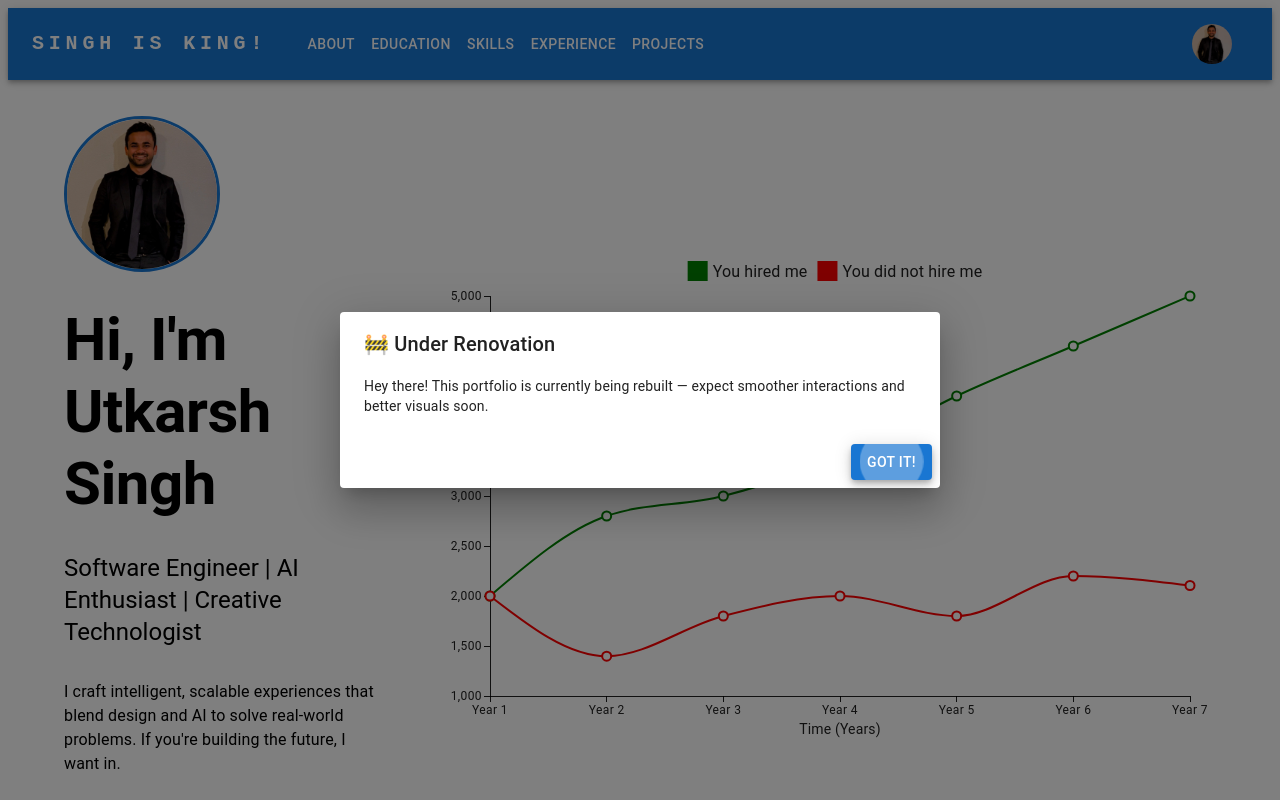
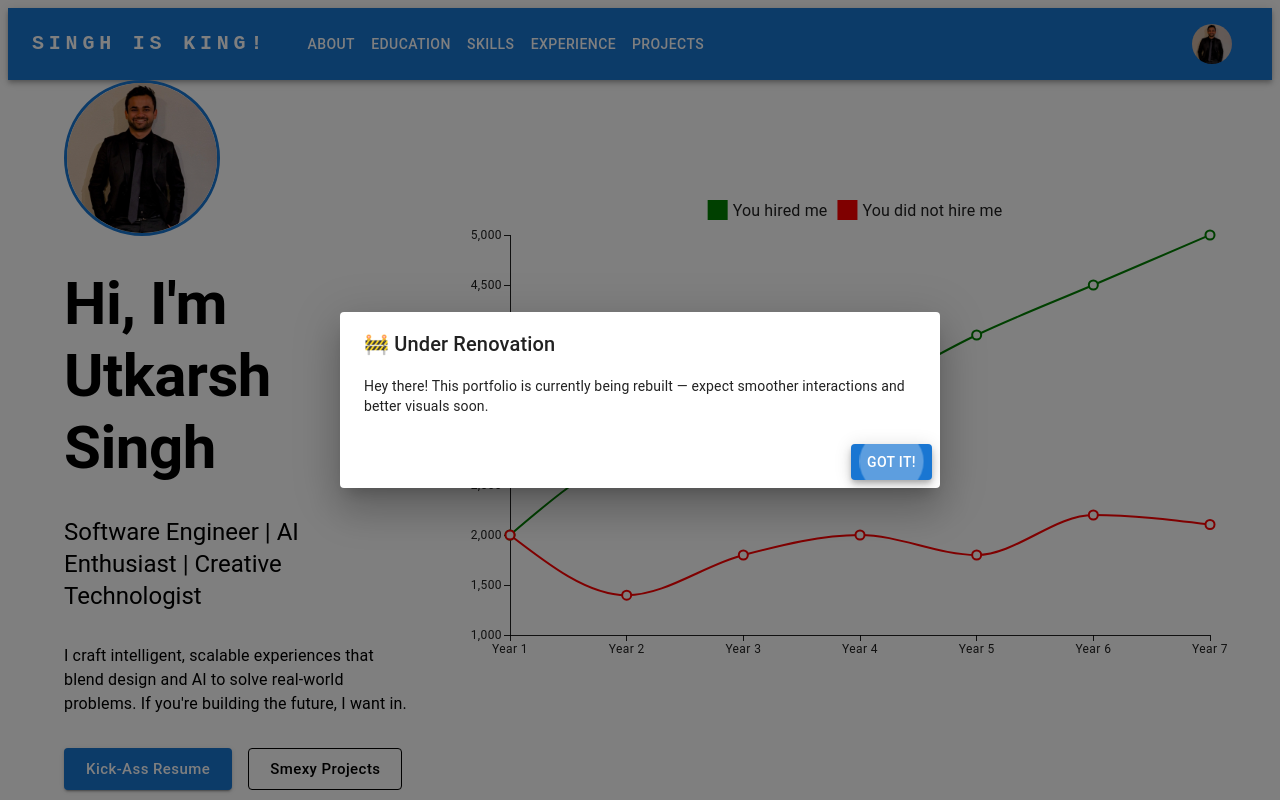
Before and after one commit to utkarshsingh26/post-masters-website, a React (Vite) app: page / in a window 1280 px wide. Shown: the top 800 px of the page. Built offline with nearby package versions, Linux system fonts and the light colour scheme; some icons are missing.

Commit message:
hero and chart section on point

```diff
--- a/src/App.jsx
+++ b/src/App.jsx
@@ -46,8 +46,9 @@ function App() {
           justifyContent: "center",
           alignItems: "center",
           px: 4,
-          py: 2,
-          gap: 4,
+          // py: 2,
+          // gap: 4,
+          // backgroundColor: 'red'
         }}
       >
         <Box flex={1}>
@@ -94,7 +95,7 @@ function App() {
         }}
       >
         <Box flex={1}>
-          <StarredProjectsTerminal />
+          <StarredProjectsTerminal sx={{height: '100%'}} />
         </Box>
         <Box flex={1}>
           <ThesisDefenseVideo />
--- a/src/components/HeroSection.jsx
+++ b/src/components/HeroSection.jsx
@@ -4,13 +4,13 @@ export default function HeroSection() {
   return (
     <Box
       sx={{
-        minHeight: "100vh",
+        minHeight: "60vh",
         display: "flex",
         alignItems: "center",
         // background: "linear-gradient(to right, #141e30, #243b55)",
         color: "black",
         py: 0,
-        pt: -8
+        // pt: -8
       }}
     >
       <Container maxWidth="lg">
--- a/src/components/SimpleLineChart.jsx
+++ b/src/components/SimpleLineChart.jsx
@@ -16,15 +16,23 @@ const xLabels = [
 export default function SimpleLineChart() {
   return (
     <LineChart
-      sx={{pt: -4}}
+      sx={{ml: 5}}
       width={800}
       height={500}
       series={[
         { data: uData, label: 'You hired me', color: 'green' },
         { data: pData, label: 'You did not hire me', color: 'red' }
       ]}
-      xAxis={[{ scaleType: 'point', data: xLabels, label: 'Time (Years)' }]}
-     // yAxis= {[{label: 'Revenue ($)', labelStyle: { transform: 'rotate(-90deg) translate(-20%, -40%)', textAnchor: 'middle', dominantBaseline: 'middle'} }]}
+      xAxis={[{ scaleType: 'point', data: xLabels }]}
+    //  yAxis= {[{label: 'Revenue ($)', labelStyle: { transform: 'rotate(-90deg) translate(-20%, -55%)', textAnchor: 'middle', dominantBaseline: 'middle'} }]}
+    //  legend={{
+    //   position: {
+    //     vertical: 'middle',
+    //     horizontal: 'right',
+    //   },
+    //   direction: 'column',
+    //   itemMarkWidth: 30
+    //  }}
     />
   );
 }
```
